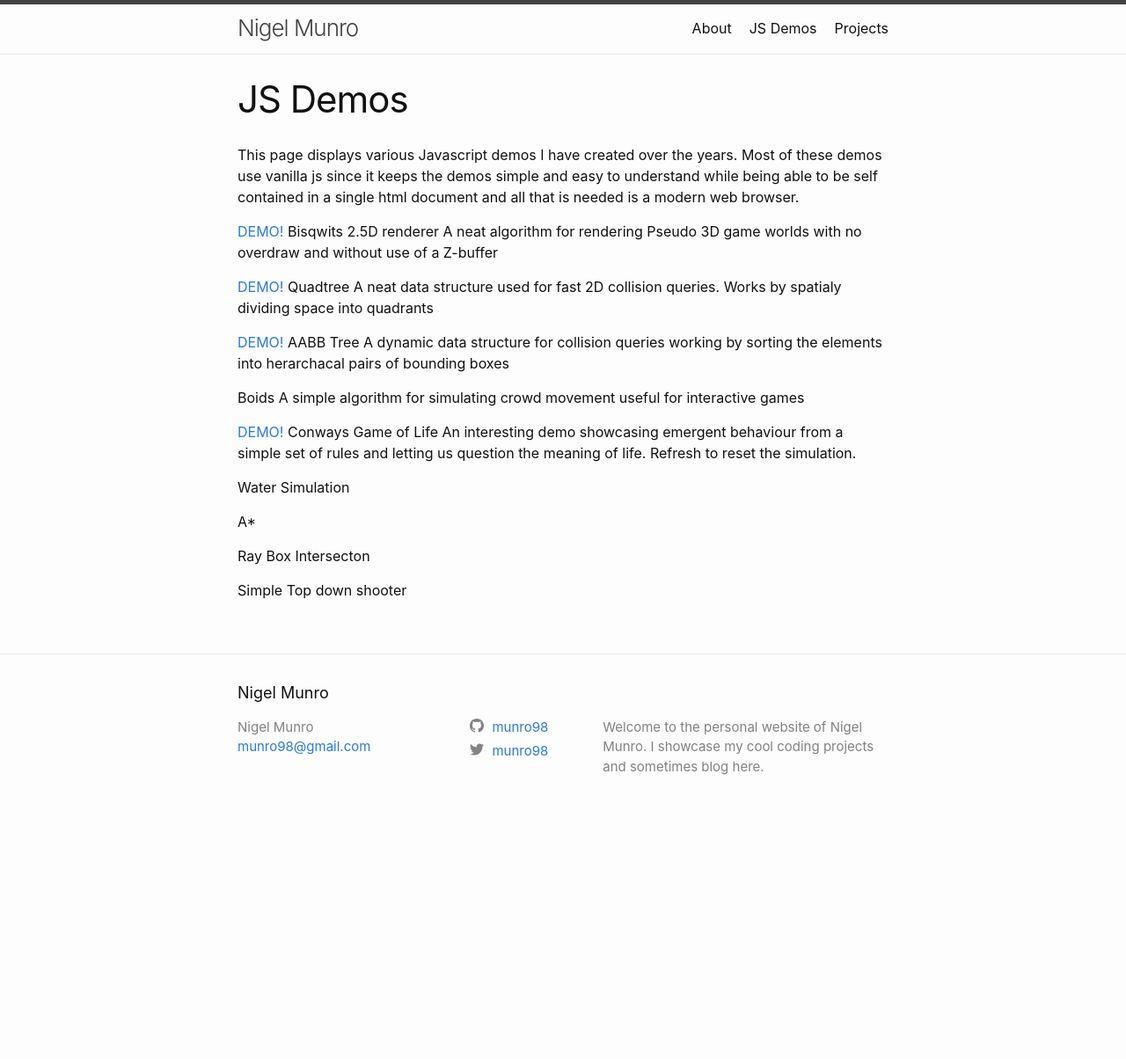
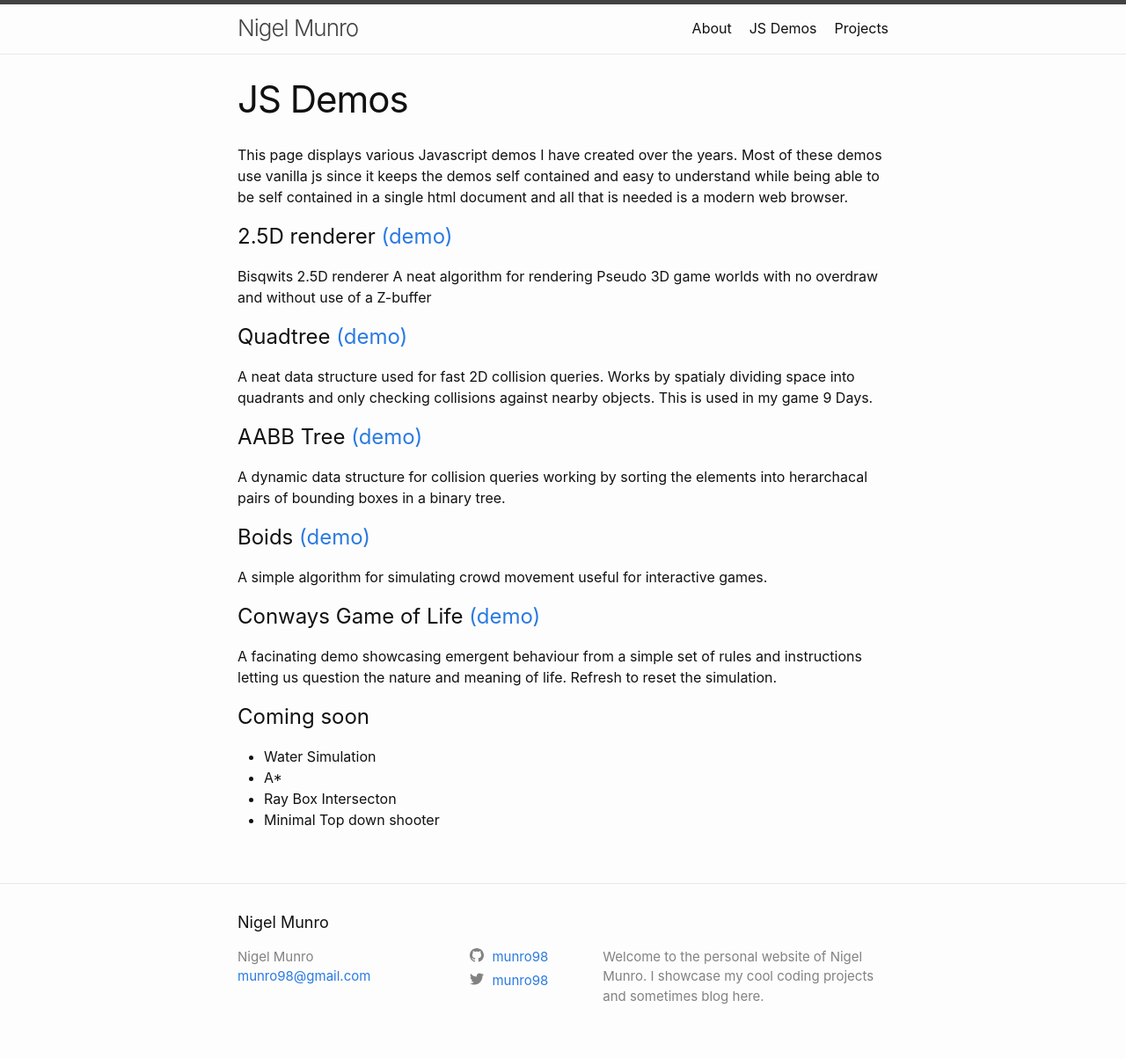
Before and after one commit to munro98/munro98.github.io, a Jekyll site: the page built from jsdemos.md, in a window 1280 px wide. Shown: the whole page at 88% size. Built offline with Jekyll 4.4.1, drawn with Linux system fonts in a browser that asks for light colours; before the commit the page ends 943 px from its top, so only the background shows below that.

Commit message:
updated pages

```diff
--- a/_sass/minima/_base.scss
+++ b/_sass/minima/_base.scss
@@ -252,3 +252,18 @@ table {
     border: 1px solid $grey-color-light;
   }
 }
+
+
+.class_showcase {
+  width: 200px;
+  float: left;
+  margin-left: 40px;
+
+  h3{
+    text-align: center;
+  }
+
+  video {
+    width: 200px;
+  }
+}
--- a/jsdemos.md
+++ b/jsdemos.md
@@ -4,31 +4,28 @@ title: JS Demos
 permalink: /jsdemos/
 ---
 
-This page displays various Javascript demos I have created over the years. Most of these demos use vanilla js since it keeps the demos simple and easy to understand while being able to be self contained in a single html document and all that is needed is a modern web browser.
+This page displays various Javascript demos I have created over the years. Most of these demos use vanilla js since it keeps the demos self contained and easy to understand while being able to be self contained in a single html document and all that is needed is a modern web browser.
 
-[DEMO!](https://munro98.github.io/JSDemos/SectorRenderer.html)
+<a name="sectorrenderer"></a>
+# 2.5D renderer [(demo)](https://munro98.github.io/JSDemos/SectorRenderer.html)
 Bisqwits 2.5D renderer
 A neat algorithm for rendering Pseudo 3D game worlds with no overdraw and without use of a Z-buffer
 
-[DEMO!](https://munro98.github.io/JSDemos/QuadTree.html)
-Quadtree
-A neat data structure used for fast 2D collision queries. Works by spatialy dividing space into quadrants
+# Quadtree [(demo)](https://munro98.github.io/JSDemos/QuadTree.html)
+A neat data structure used for fast 2D collision queries. Works by spatialy dividing space into quadrants and only checking collisions against nearby objects. This is used in my game 9 Days.
 
-[DEMO!](https://munro98.github.io/JSDemos/AABBTree.html)
-AABB Tree
-A dynamic data structure for collision queries working by sorting the elements into herarchacal pairs of bounding boxes
+# AABB Tree [(demo)](https://munro98.github.io/JSDemos/AABBTree.html)
+A dynamic data structure for collision queries working by sorting the elements into herarchacal pairs of bounding boxes in a binary tree.
 
-Boids
-A simple algorithm for simulating crowd movement useful for interactive games
+# Boids [(demo)](https://munro98.github.io/JSDemos/Boids.html)
+A simple algorithm for simulating crowd movement useful for interactive games.
 
-[DEMO!](https://munro98.github.io/JSDemos/ConwaysGameOfLife.html)
-Conways Game of Life
-An interesting demo showcasing emergent behaviour from a simple set of rules and letting us question the meaning of life. Refresh to reset the simulation.
+# Conways Game of Life [(demo)](https://munro98.github.io/JSDemos/ConwaysGameOfLife.html)
+A facinating demo showcasing emergent behaviour from a simple set of rules and instructions letting us question the nature and meaning of life. Refresh to reset the simulation.
 
-Water Simulation
+# Coming soon
 
-A*
-
-Ray Box Intersecton
-
-Simple Top down shooter
+* Water Simulation
+* A*
+* Ray Box Intersecton
+* Minimal Top down shooter
```
Also changed, not shown: _layouts/blog.html (added, +34 -0 lines), index.md (+93 -1 lines), posts.md (added, +6 -0 lines), projects.md (+13 -10 lines), 6 other files.
